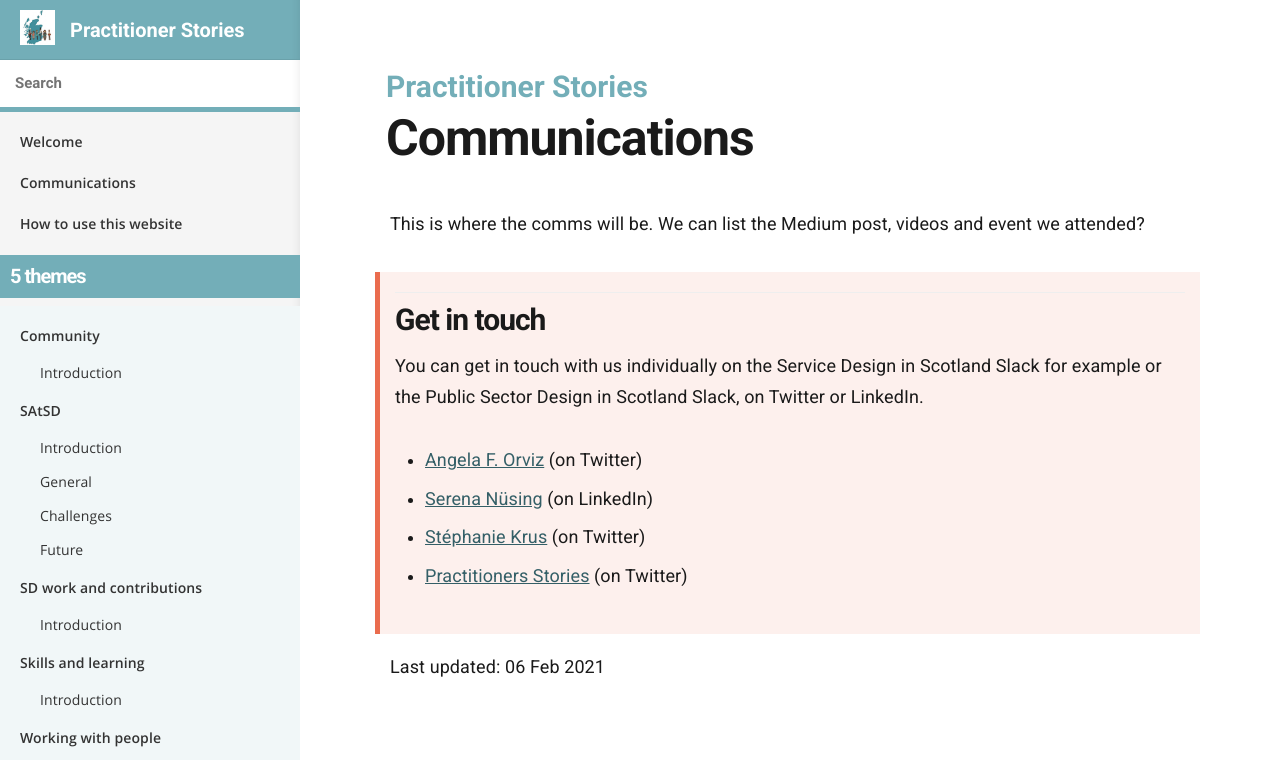
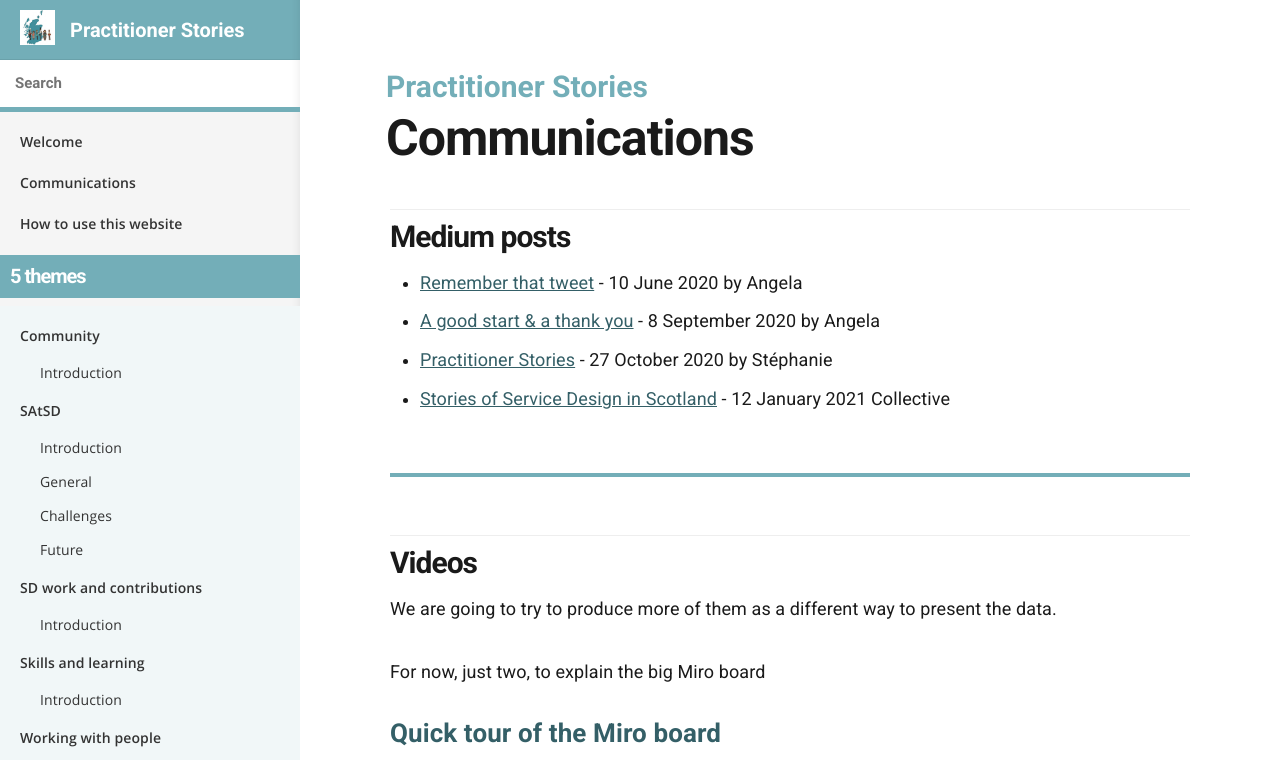
Before and after one commit to stephanie-K/practitioner-stories, a Jekyll site: the page built from comms.md, in a window 1280 px wide and 1400 px high. Shown: the top 760 px of the window. Built offline with Jekyll 4.4.1, drawn with Linux system fonts in a browser that asks for light colours; some of the changed text lies outside the part shown; grey boxes are pictures that could not be loaded.

Commit message:
add to the comms page - refine homepage

```diff
--- a/comms.md
+++ b/comms.md
@@ -2,8 +2,43 @@
 title: Communications
 ---
 
-This is where the comms will be.
-We can list the Medium post, videos and event we attended?
+
+## Medium posts
+
+- [Remember that tweet](https://medium.com/@angelaforviz/remember-that-tweet-8b36dbae82bc) - 10 June 2020 by Angela
+- [A good start & a thank you](https://medium.com/@angelaforviz/a-good-start-a-thank-you-dd05376add38) - 8 September 2020 by Angela
+- [Practitioner Stories](https://stphaniekrus.medium.com/practitioner-stories-ffa3120ffd7f) - 27 October 2020 by Stéphanie
+- [Stories of Service Design in Scotland](https://practitionerstories.medium.com/stories-of-service-design-in-scotland-8f267710a2ba) - 12 January 2021 Collective
+
+
+<hr class="big">
+
+## Videos
+
+We are going to try to produce more of them as a different way to present the data.
+
+For now, just two, to explain the big Miro board
+
+### Quick tour of the Miro board
+
+<iframe width="680" height="382" src="https://www.youtube.com/embed/BSbWifUtu0Y" frameborder="0" allow="accelerometer; autoplay; clipboard-write; encrypted-media; gyroscope; picture-in-picture" allowfullscreen></iframe>
+
+### Analysis overview
+
+<iframe width="680" height="382" src="https://www.youtube.com/embed/bKgBVvcenuY" frameborder="0" allow="accelerometer; autoplay; clipboard-write; encrypted-media; gyroscope; picture-in-picture" allowfullscreen></iframe>
+
+<hr class="big">
+
+## Events
+
+### First workshop - Tuesday 2 February - Exploring contributions& challenges
+(Write up coming soon)
+![illustration — map of Scotland and in front 5 people with a jigsaw piece and miro board of activities for the workshop](/practitioner-stories/images/workshop1-banner.jpg)
+
+### SDS Gathering - Guests on Thursday 4 February
+
+![illustration used on Eventbrite and social media to announce the event](/practitioner-stories/images/sdsGathering.jpeg)
+(Write up coming soon)
 
 
 {% include feedback.html %}
```
Also changed, not shown: index.md (+2 -2 lines), images/sdsGathering.jpeg (added).
